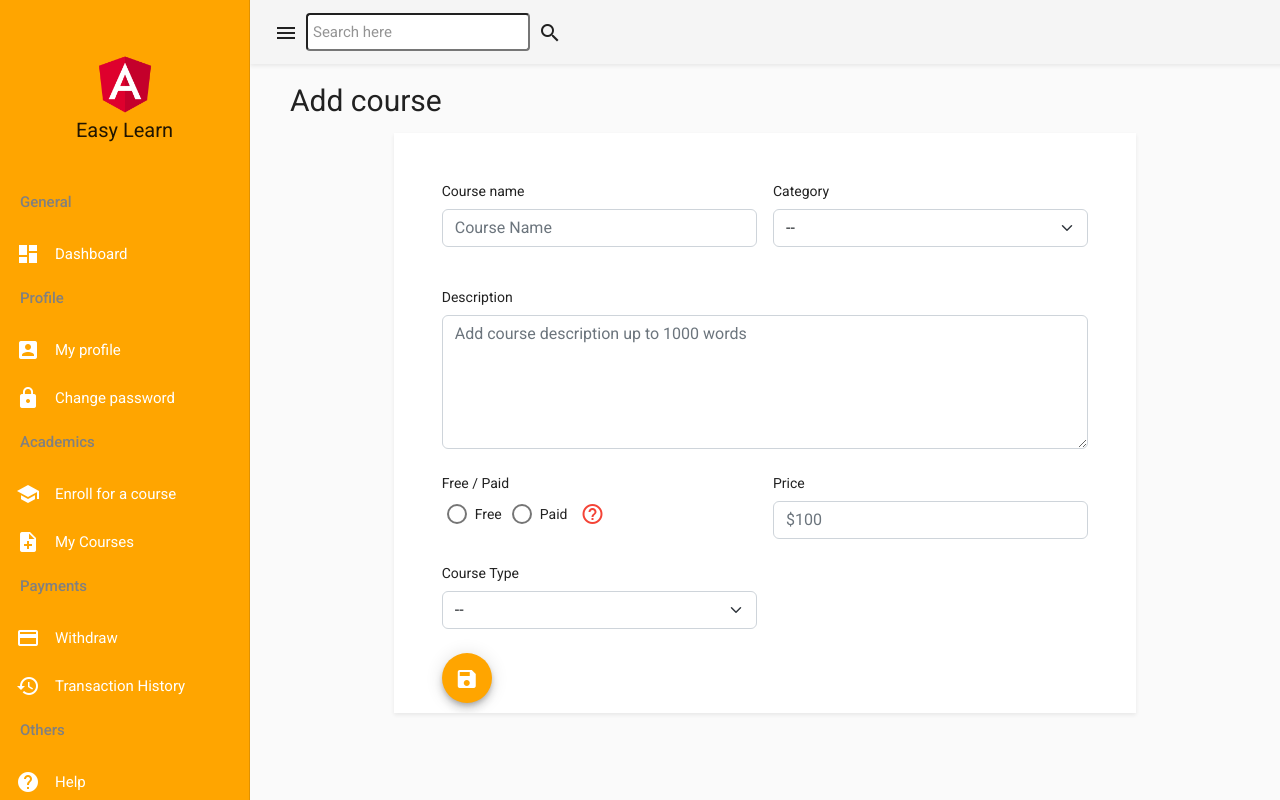
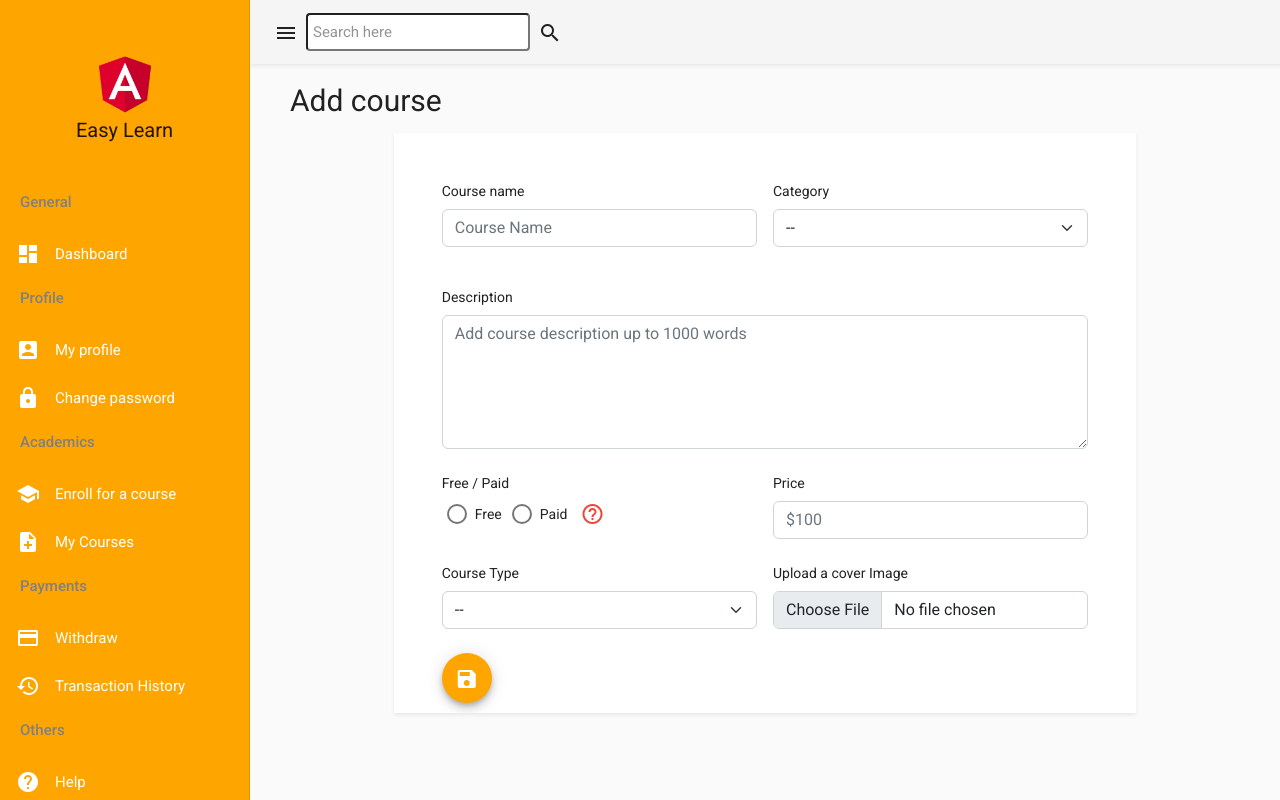
Before and after one commit to EasyLearningAcademy/lms-client, an Angular app: page /user/add-course in a window 1280 px wide. Built offline with nearby package versions, Linux system fonts and the light colour scheme.

Commit message:
I completed UI for course adding

```diff
--- a/package.json
+++ b/package.json
@@ -10,6 +10,7 @@
   },
   "private": true,
   "dependencies": {
+    "@angular-material-components/file-input": "^8.0.0",
     "@angular/animations": "~12.1.0-",
     "@angular/cdk": "^12.2.13",
     "@angular/common": "~12.1.0-",
--- a/src/app/add-course/add-course.component.html
+++ b/src/app/add-course/add-course.component.html
@@ -106,6 +106,11 @@
                   </select>
             </div>
 
+            <div class="col-md-6 mt-4">
+                <label for="pix-upload">Upload a cover Image</label>
+                <input type="file" class="form-control mt-2" id="pix-upload">
+            </div>
+
             <div class="mt-4">
               <button mat-mini-fab style="height: 50px; width: 50px; background-color: orange;" routerLink="/user/add-course">
                   <mat-icon>save</mat-icon>
```
Also changed, not shown: src/app/app.module.ts (+6 -1 lines), 1 other file (tests, documents, lock files or other folders).
